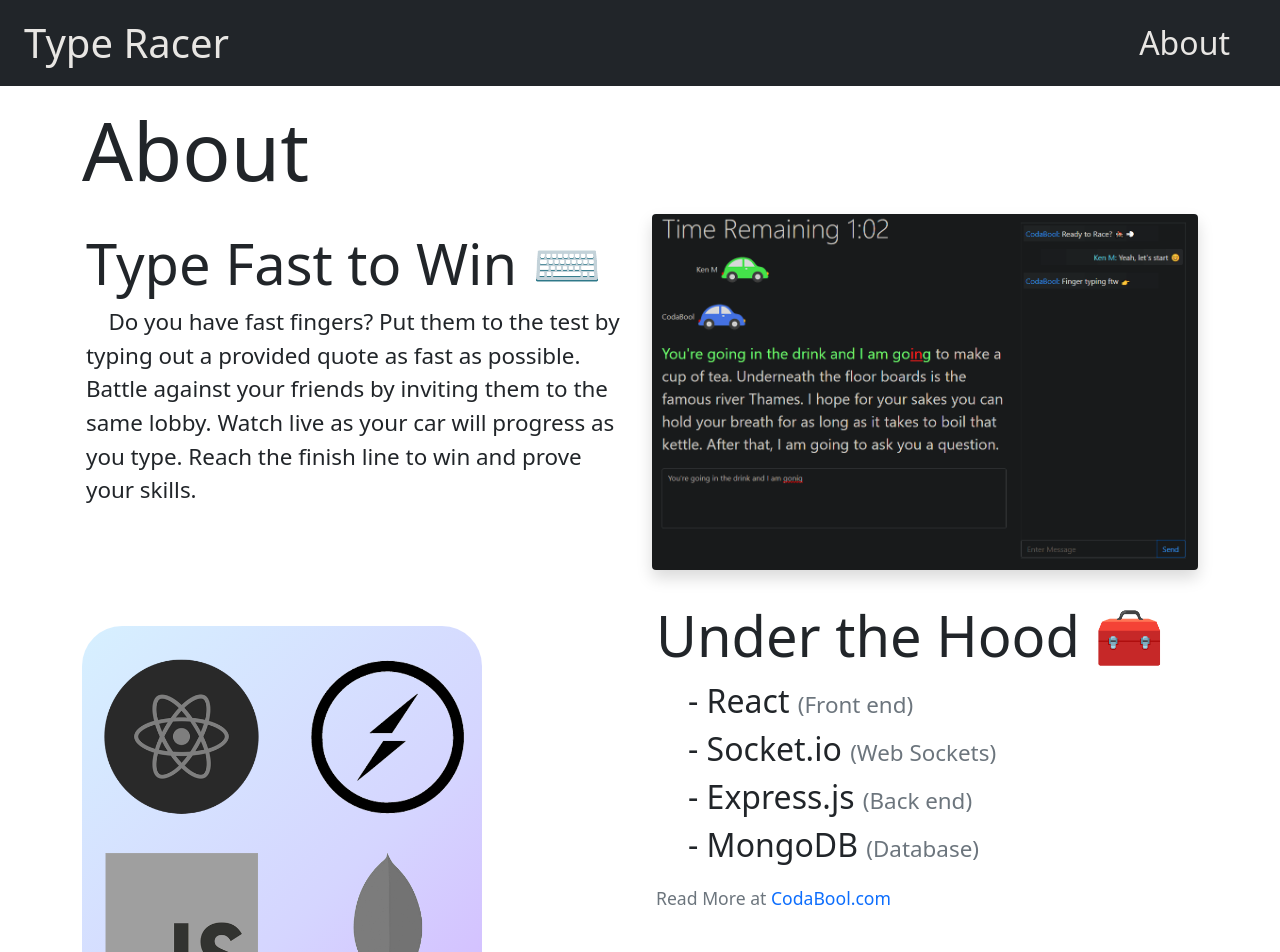
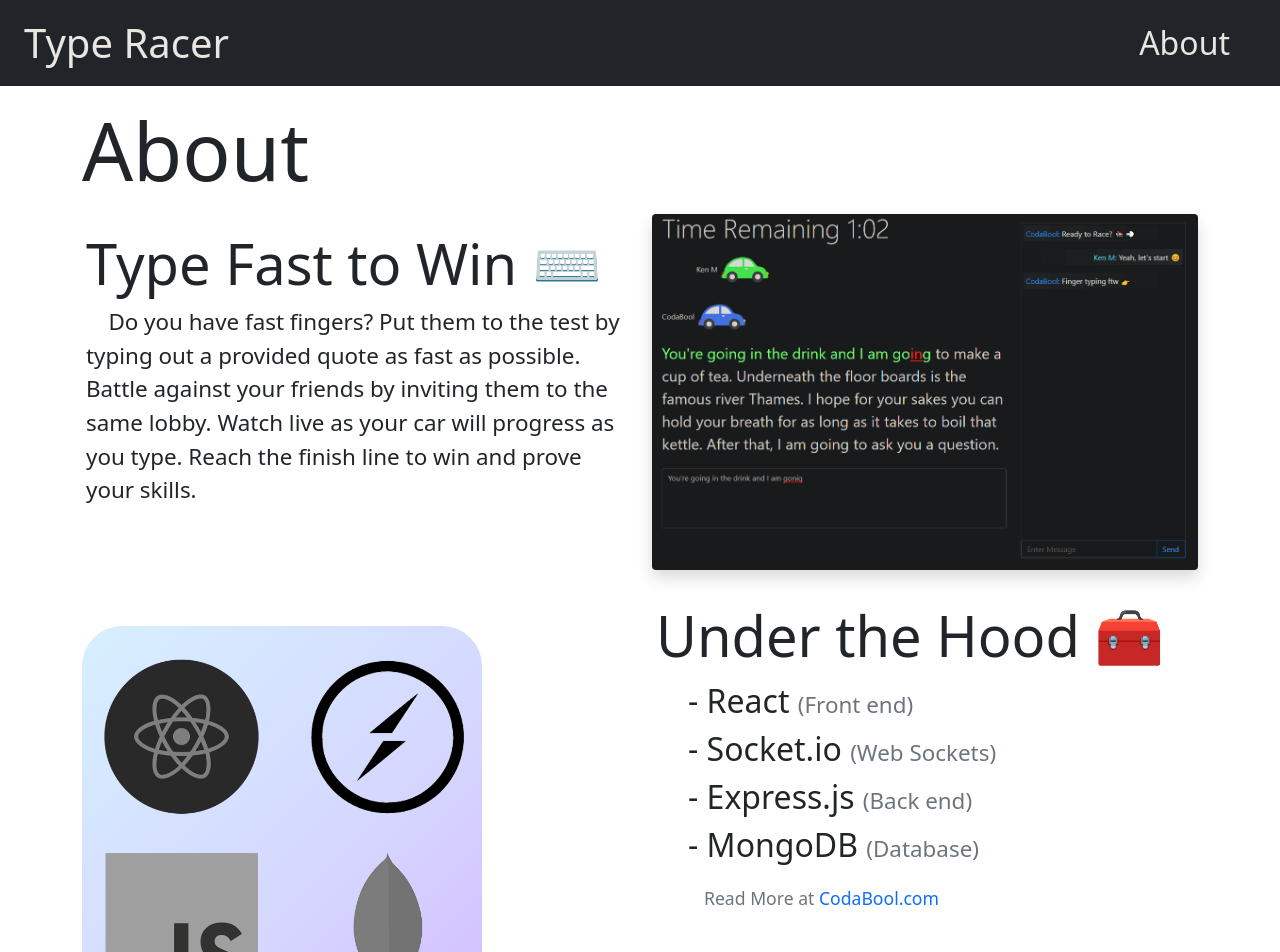
Before and after one commit to CodaBool/p08-type-racer, a Next.js app: page /about in a window 1280 px wide. Shown: the top 952 px of the page. Built offline with nearby package versions, Linux system fonts and the light colour scheme.

Commit message:
add credit to about page

```diff
--- a/pages/about.js
+++ b/pages/about.js
@@ -37,7 +37,7 @@
               <dd className="d-inline">- MongoDB </dd><span className="text-muted"> (Database)</span><br />
             </ul>
             <Row>
-              <p className="text-muted mx-auto" style={{fontSize: '1.1rem'}}>Read More at <a href="https://codabool.com">CodaBool.com</a></p>
+              <p className="text-muted ms-5" style={{fontSize: '1.1rem'}}>Read More at <a href="https://codabool.com">CodaBool.com</a></p>
             </Row>
           </Col>
         </Row>
```
